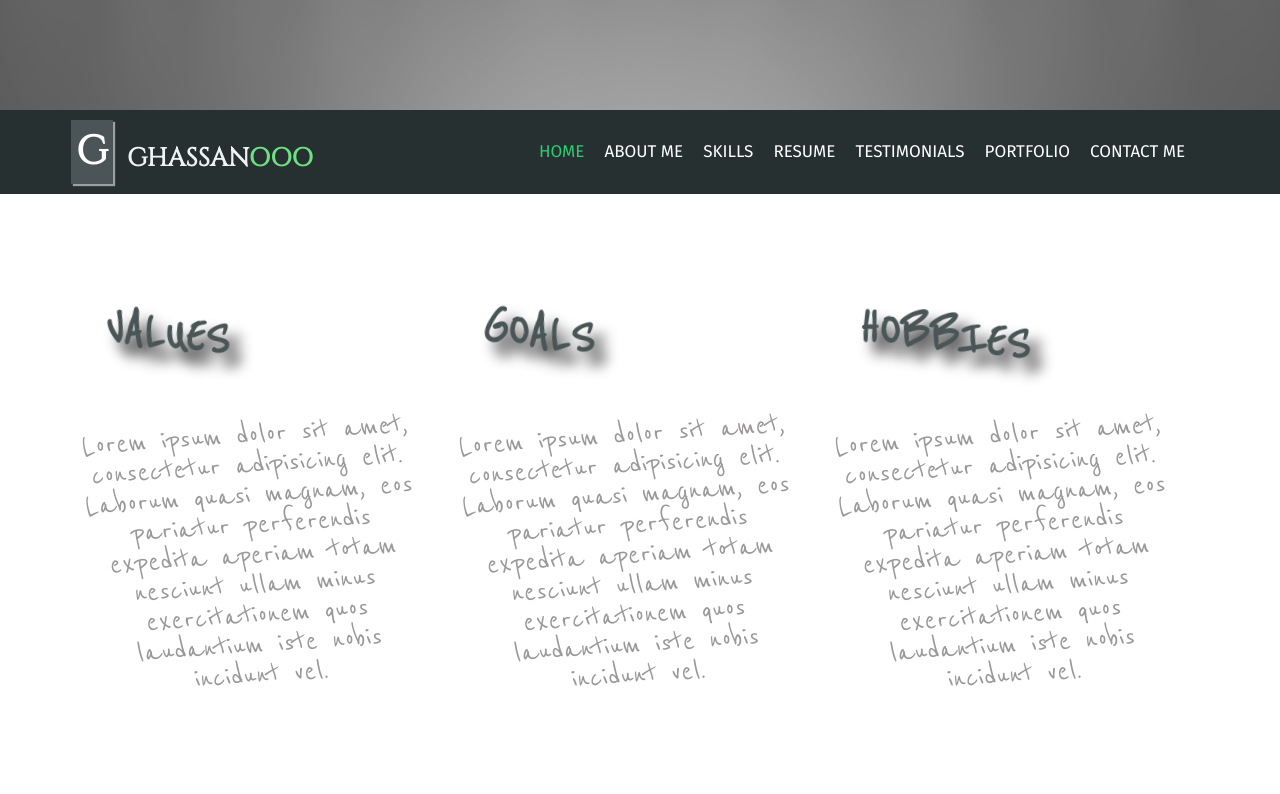
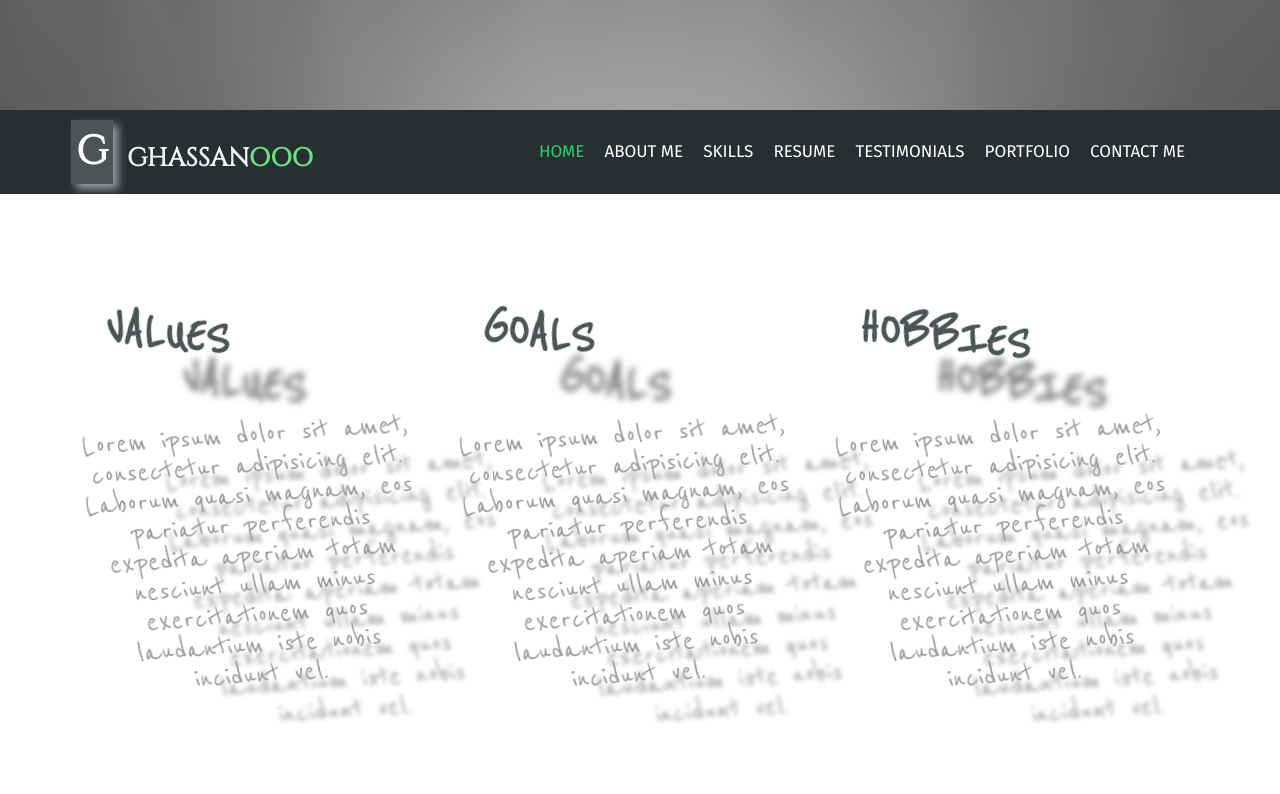
Before and after one commit to ghassanaldarwish/my-portfolio, a plain HTML site: page index.html in a window 1280 px wide. Shown: the part 620-1414 px from the top of the page. Drawn offline with Linux system fonts and the light colour scheme.

Commit message:
play with filter and added placeholder for textarea

```diff
--- a/css/main.css
+++ b/css/main.css
@@ -176,7 +176,7 @@ button:active, li:active {
   top: -2px;
   text-align: center;
   font-size: 40px;
-  box-shadow: 2px 2px 1px #ffffff8a;
+  filter: drop-shadow(5px 5px 4px #ffffff8a);
 }
 
 .header .navbar .container h2 span {
@@ -227,7 +227,8 @@ button:active, li:active {
 .background-features h2 {
   color: #4a5556;
   text-transform: uppercase;
-  filter: drop-shadow(12px 12px 7px rgba(0, 0, 0, 0.9))
+  filter: drop-shadow(81px 41px 3px rgba(0, 0, 0, .5));
+  transition: filter 2s;
 }
 
 .background-features p {
@@ -235,6 +236,12 @@ button:active, li:active {
   text-align: center;
   transform: rotate(-4deg);
   font-family: 'Reenie Beanie', cursive;
+  filter: drop-shadow(81px 41px 2px rgba(0, 0, 0, 0.4));
+  transition: filter 2s;
+}
+
+.background-features p:hover, .background-features h2:hover {
+  filter: none;
 }
 
 .features {
@@ -540,6 +547,7 @@ hr.hr {
   width: 70px;
   font-size: 15px;
   text-align: center;
+  filter: drop-shadow(8px 8px 3px rgba(0, 0, 0, 0.7));
 }
 
 /*_____________________________*/
--- a/index.html
+++ b/index.html
@@ -364,7 +364,7 @@
                   <label>email address *</label>
                   <input type="email" name="email" value="" required placeholder="plese type your email">
                   <label>massege</label>
-                  <textarea name="massege"></textarea >
+                  <textarea name="massege" placeholder="plese type your massege"></textarea >
                   <button class="butoonani" type="submit" name="button">contact me</button>
                 </form>
               </div>
```
